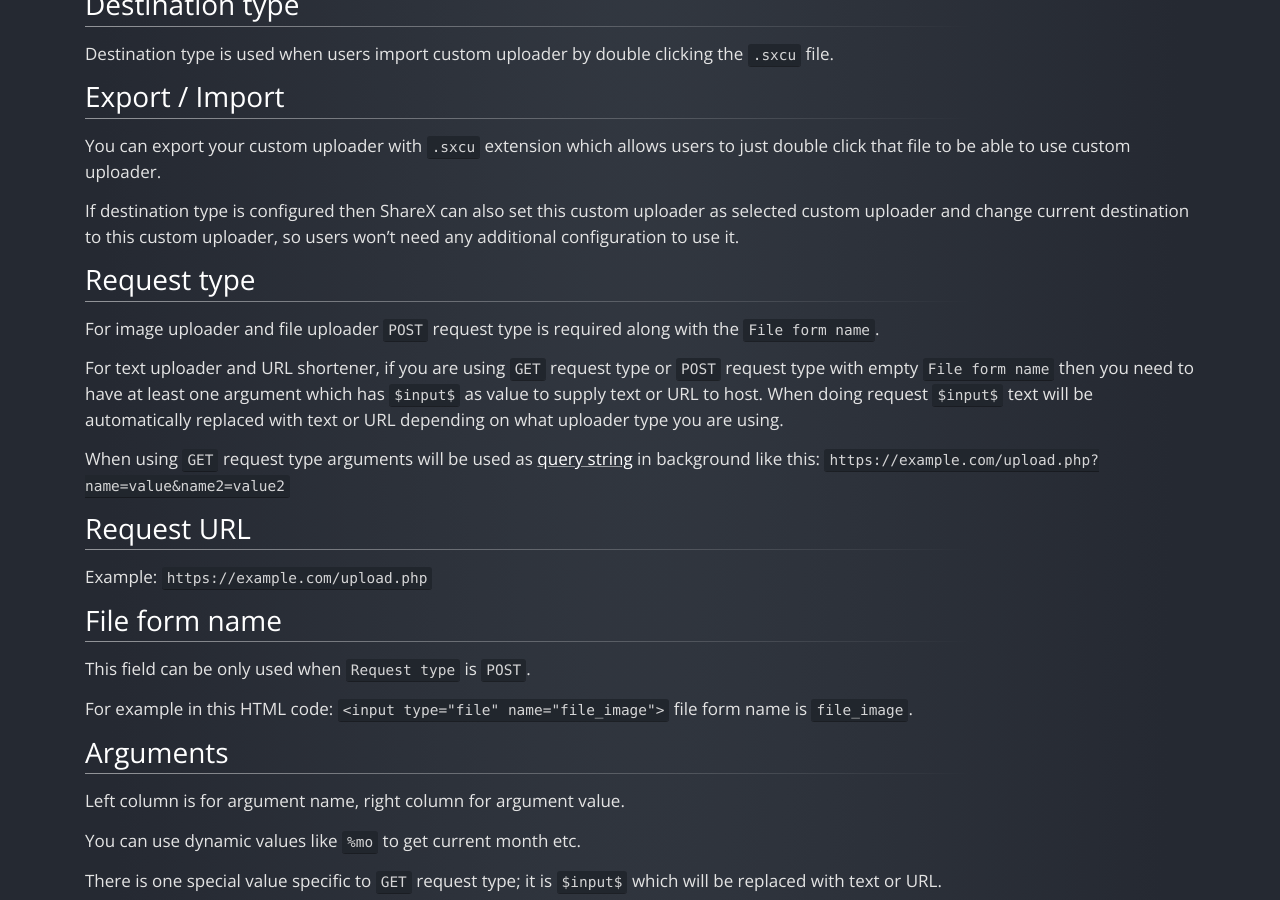
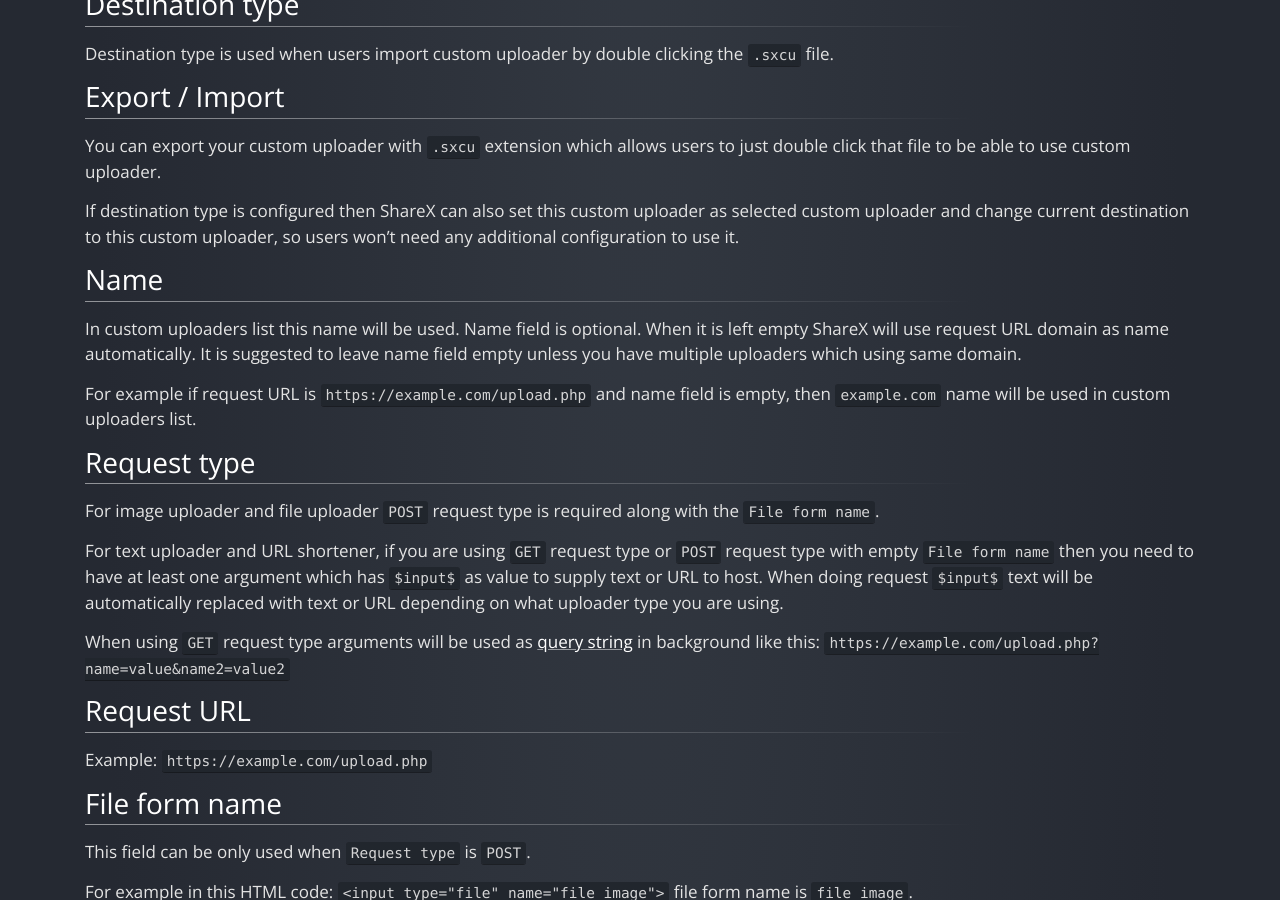
Before and after one commit to ShareX/sharex.github.io, a Jekyll site: the page built from docs/custom-uploader.md, in a window 1280 px wide and 900 px high, scrolled down 515 px. Built offline with Jekyll 4.4.1, drawn with Linux system fonts in a browser that asks for light colours.

Commit message:
Added name section

```diff
--- a/docs/custom-uploader.md
+++ b/docs/custom-uploader.md
@@ -20,6 +20,12 @@ Destination type is used when users import custom uploader by double clicking th
 You can export your custom uploader with `.sxcu` extension which allows users to just double click that file to be able to use custom uploader.
 
 If destination type is configured then ShareX can also set this custom uploader as selected custom uploader and change current destination to this custom uploader, so users won't need any additional configuration to use it.
+
+## Name
+
+In custom uploaders list this name will be used. Name field is optional. When it is left empty ShareX will use request URL domain as name automatically. It is suggested to leave name field empty unless you have multiple uploaders which using same domain.
+
+For example if request URL is `https://example.com/upload.php` and name field is empty, then `example.com` name will be used in custom uploaders list.
 
 ## Request type
 
```
